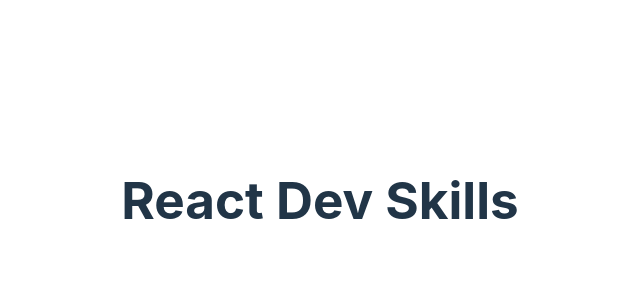
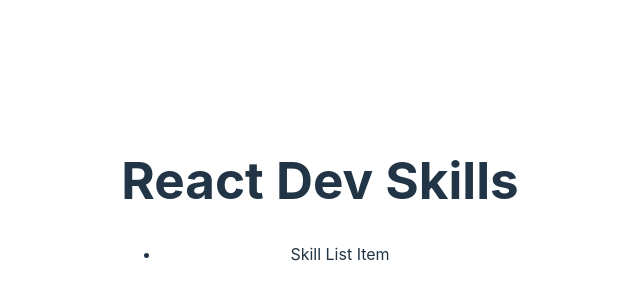
Before and after one commit to Dami-Olus/react-dev-skills, a React (Vite) app: page / in a window 1280 px wide. Shown: the part 200-500 px from the top of the page, without its empty margins (320-960 px from the left). Built offline with nearby package versions, Linux system fonts and the light colour scheme.

Commit message:
created skill list component

```diff
--- a/src/App.jsx
+++ b/src/App.jsx
@@ -1,5 +1,6 @@
 import { useState } from 'react'
 import './App.css'
+import SkillList from './assets/components/SkillList'
 
 function App() {
   const [count, setCount] = useState(0)
@@ -7,6 +8,7 @@
   return (
     <>
       <h1>React Dev Skills</h1>
+      <SkillList />
     </>
   )
 }
--- a/src/assets/components/SkillList.jsx
+++ b/src/assets/components/SkillList.jsx
@@ -0,0 +1,14 @@
+import React from 'react'
+import SkillListItem from './SkillListItem'
+
+function SkillList() {
+  return (
+    <div>
+      <ul>
+        <SkillListItem />
+      </ul>
+    </div>
+  )
+}
+
+export default SkillList
--- a/src/assets/components/SkillListItem.jsx
+++ b/src/assets/components/SkillListItem.jsx
@@ -0,0 +1,11 @@
+import React from 'react'
+
+function SkillListItem() {
+  return (
+    <div>
+      <li>Skill List Item</li>
+    </div>
+  )
+}
+
+export default SkillListItem
```
Also changed, not shown: src/assets/components/NewSkillForm.jsx (+9 -0 lines).
